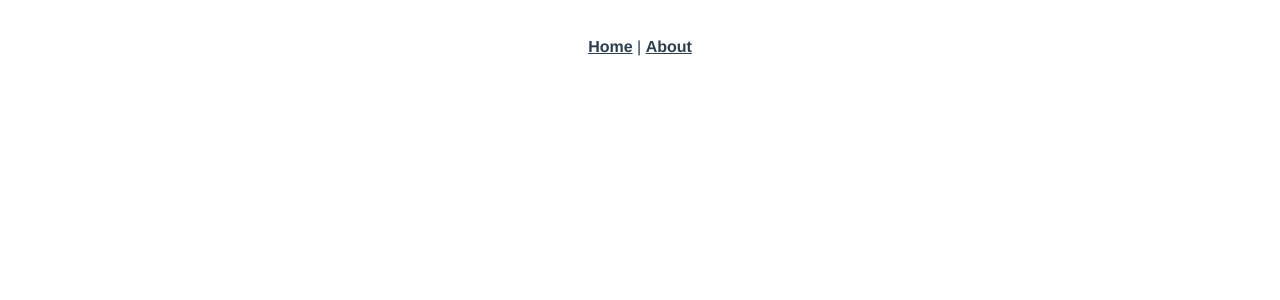
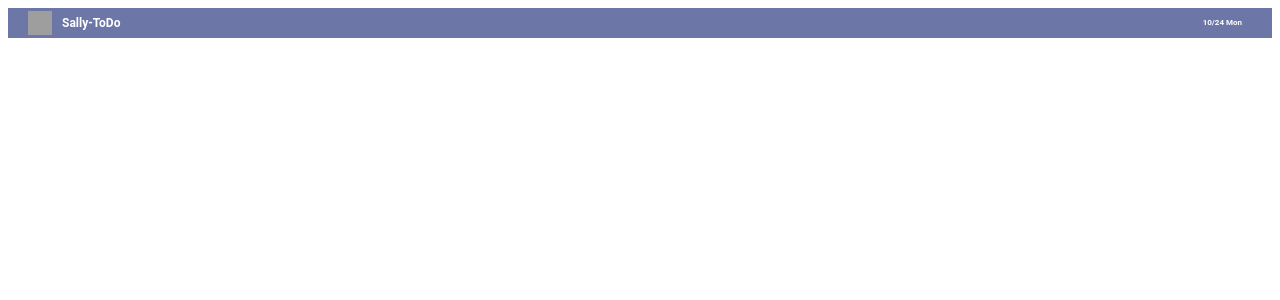
Before and after one commit to HaruToy/b5-sally-front, a Vue app: page /todo in a window 1280 px wide. Shown: the top 300 px of the page. Built offline with nearby package versions, Linux system fonts and the light colour scheme; grey boxes are pictures that could not be loaded.

Commit message:
#4 sprint - topbar

```diff
--- a/src/App.vue
+++ b/src/App.vue
@@ -1,32 +1,17 @@
 <template>
   <div id="app">
-    <nav>
-      <router-link to="/">Home</router-link> |
-      <router-link to="/about">About</router-link>
-    </nav>
-    <router-view/>
+    <TopBar></TopBar>
   </div>
 </template>
+<script>
+import TopBar from './components/TopBar.vue'
 
-<style lang="scss">
-#app {
-  font-family: Avenir, Helvetica, Arial, sans-serif;
-  -webkit-font-smoothing: antialiased;
-  -moz-osx-font-smoothing: grayscale;
-  text-align: center;
-  color: #2c3e50;
-}
-
-nav {
-  padding: 30px;
-
-  a {
-    font-weight: bold;
-    color: #2c3e50;
-
-    &.router-link-exact-active {
-      color: #42b983;
-    }
+export default {
+  components:{
+    'TopBar':TopBar
   }
 }
+</script>
+<style lang="scss">
+
 </style>
--- /dev/null
+++ b/src/components/TopBar.vue
@@ -0,0 +1,96 @@
+<template>
+  <div class="todo-topbar">
+    <div class="todo-topbar__left">
+      <div class="todo-topbar__icon"></div>
+      <div class="todo-topbar__title">Sally-ToDo</div>
+    </div>
+    <div class="todo-topbar__right">
+      <div class="todo-topbar__date">{{ curDate }}</div>
+      <div class="todo-topbar__date--today"></div>
+    </div>
+  </div>
+</template>
+
+<script>
+export default {
+  name: 'TopBar',
+  data(){
+    " "
+  },
+  created(){
+      const date=new Date();
+    const dayStr = new Date(date.getFullYear(),date.getMonth()+1,date.getDay()-1).toString();
+      this.curDate=`${date.getMonth()+1}/${date.getDate()}
+      ${dayStr.slice(0, 3)}`
+    }
+};
+
+</script>
+
+<style lang="scss" scoped>
+$font-family: 'Roboto';
+$font-color: #ffffff;
+
+.todo-topbar {
+  display: flex;
+  flex-direction: row;
+  justify-content: space-between;
+  align-items: center;
+  height: 30px;
+  background: #6c77a7;
+  padding: 0 20px;
+
+  &__left {
+    display: flex;
+    flex-direction: row;
+    justify-content: flex-start;
+    align-items: center;
+    gap: 10px;
+  }
+
+  &__icon {
+    width: 24px;
+    height: 24px;
+    background: url('~/src/assets/topbarleftbutton.svg');
+    cursor: pointer;
+
+
+  }
+  &__icon:hover {
+    @extend .todo-topbar__icon;
+    opacity: 0.2;
+    cursor: default;
+  }
+  &__title {
+    font-family: $font-family;
+    font-weight: 700;
+    font-size: 12px;
+    line-height: 14px;
+    color: $font-color;
+  }
+
+  &__right {
+    display: flex;
+    flex-direction: row;
+    justify-content: flex-end;
+    align-items: center;
+    gap: 10px;
+  }
+
+  &__date {
+    position: relative;
+    font-family: $font-family;
+    font-weight: 700;
+    font-size: 8px;
+    line-height: 10px;
+    color: $font-color;
+
+    &--today {
+      @extend .todo-topbar__data !optional;
+      color: #99fee7;
+      text-decoration: underline;
+      cursor: pointer;
+    }
+  }
+}
+</style>
--- a/src/main.js
+++ b/src/main.js
@@ -1,12 +1,7 @@
 import Vue from 'vue';
 import App from './App.vue';
-import router from './router';
-import store from './store';
-
-Vue.config.productionTip = false;
 
 new Vue({
-  router,
-  store,
-  render: (h) => h(App),
-}).$mount('#app');
+  el:'#app',
+  render: h => h(App),
+})
```
Also changed, not shown: .eslintrc.js.
